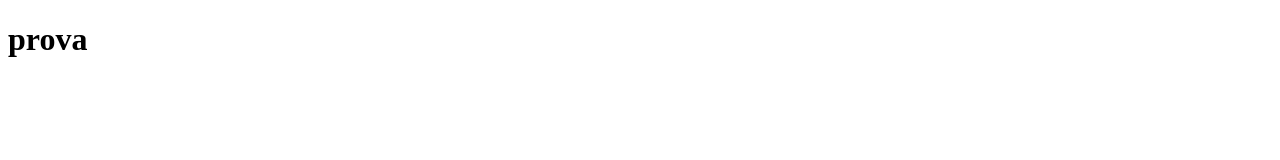
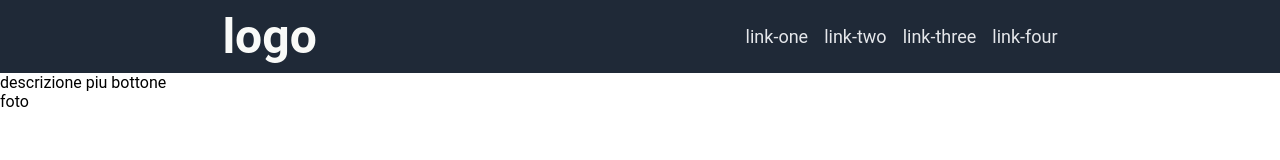
Before and after one commit to berekcode/progetto-landing-page, a plain HTML site: page index.html in a window 1280 px wide. Drawn offline with Linux system fonts and the light colour scheme; a web font is replaced by a local one.

Commit message:
primo step iniziato con header

```diff
--- a/index.html
+++ b/index.html
@@ -1,13 +1,31 @@
 <!DOCTYPE html>
-<html lang="en">
+<html lang="it">
 <head>
     <meta charset="UTF-8">
     <meta http-equiv="X-UA-Compatible" content="IE=edge">
     <meta name="viewport" content="width=device-width, initial-scale=1.0">
-    <title>landing page</title>
+    <link href="style.css" rel="stylesheet">
+    <link href="https: //fonts.googleapis.com/css2? family= Roboto:wght@400;700 & display=swap" rel="stylesheet">
+<title>landing page</title>
 </head>
 <body>
-    <h1>prova</h1>
+    <div class="header">
+        <div class="left">
+            <div class="logo">logo</div>
+        </div>
+        <div class="right">
+            <ul class="links">
+                <li><a href="google.com">link-one</a></li>
+                <li><a href="google.com">link-two</a></li>
+                <li><a href="google.com">link-three</a></li>
+                <li><a href="google.com">link-four</a></li>
+
+            </ul>
+        </div>
+    </div>
+        <div>descrizione piu bottone</div>
+        <div>foto</div>
+
 
 </body>
 </html>
--- /dev/null
+++ b/style.css
@@ -0,0 +1,47 @@
+body {
+    margin: 0;
+    background: #fff;
+    font-family:Roboto, Arial, Helvetica, sans-serif ;
+
+}
+
+a {
+    /* this removes the line under our links */
+    text-decoration: none;
+    color: #e5e7eb;
+    font-size: 18px;
+  }
+
+  ul {
+    list-style-type: none;
+  }
+
+
+
+  .header {
+    display: flex;
+    justify-content: space-around;
+    padding: 8px;
+    background-color: #1f2937;
+
+  }
+
+  .logo {
+    color: #f9faf8;
+    font-size: 48px;
+    font-weight: bold;
+    font-style: Roboto;
+  }
+
+  ul {
+    display: flex;
+    margin: 0;
+    padding: 0;
+    gap: 16px;
+  }
+
+  .left, .right {
+    display: flex;
+    align-items: center;
+    gap: 16px;
+  }
```
